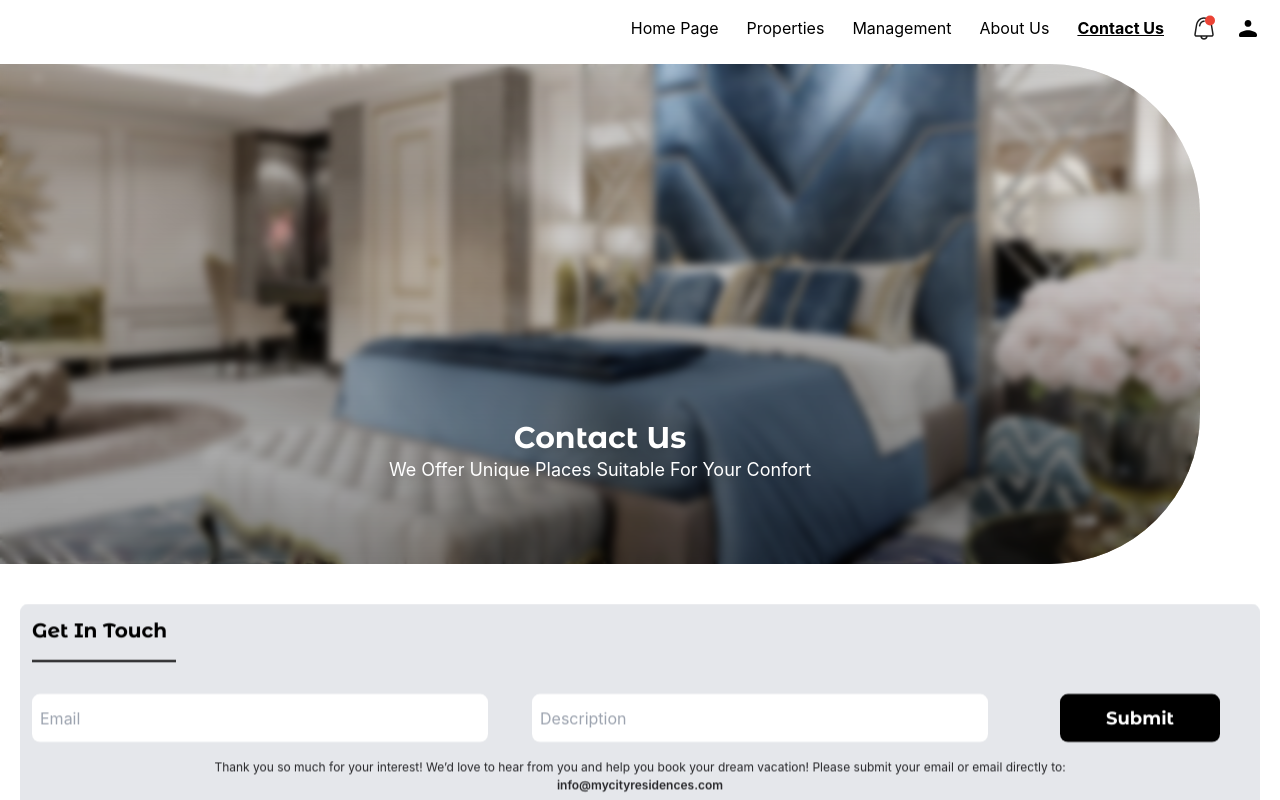
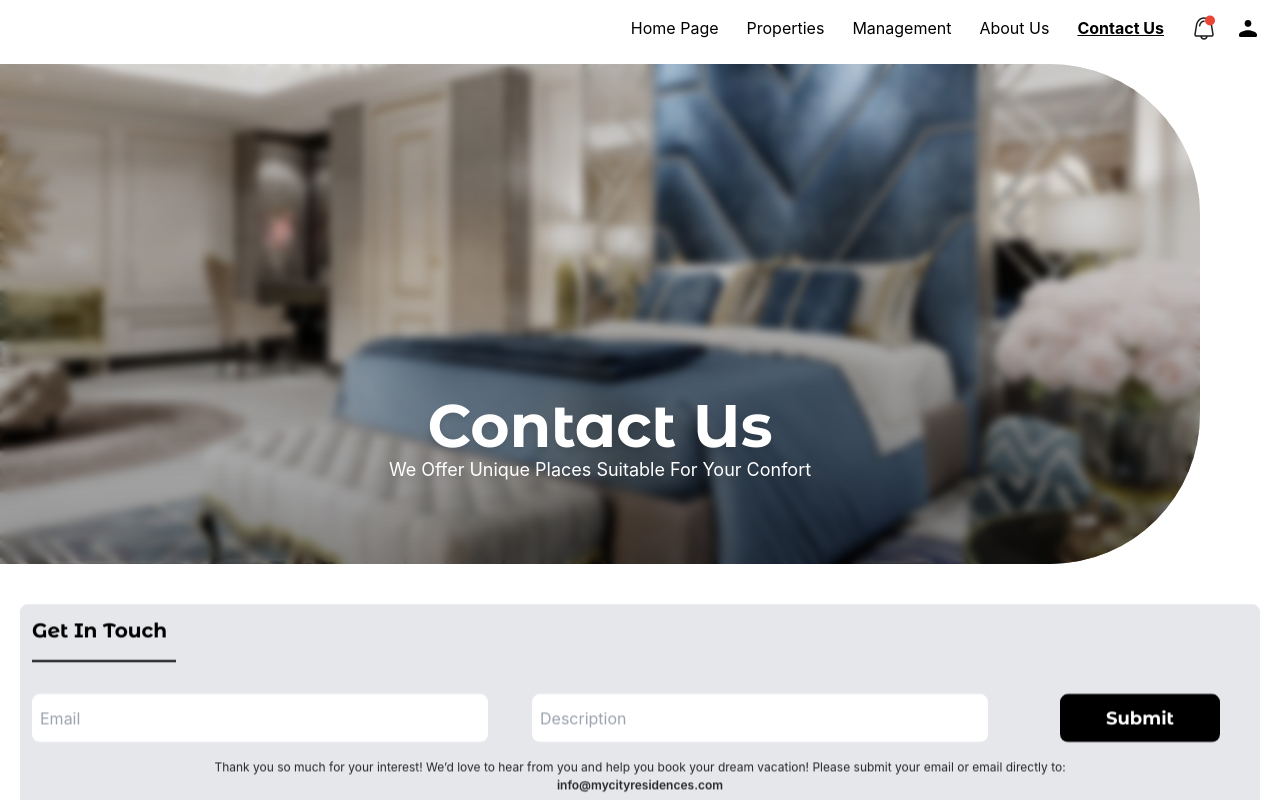
Before and after one commit to SumedhBengale/my_city_frontend, a React (Create React App) app: page /contact in a window 1280 px wide. Shown: the top 800 px of the page. Built offline with nearby package versions, Linux system fonts and the light colour scheme; what google-maps-react would draw is missing.

Commit message:
Font size change

```diff
--- a/src/pages/ContactUs/ContactUsPage.jsx
+++ b/src/pages/ContactUs/ContactUsPage.jsx
@@ -43,7 +43,7 @@ function ContactUs() {
           <img src={Image1} alt="About Us" className="w-full h-full md:object-fill lg:object-cover rounded-r-[150px] " />
         </div>
         <div className='absolute bottom-0 h-full text-center flex justify-end flex-col w-full backdrop-filter backdrop-blur-sm pb-20 bg-gradient-to-b from-transparent via-gray to-black/40 rounded-r-[150px]'>
-          <div className='text-white font-bold text-3xl  drop-shadow-lg font-custom'>Contact Us</div>
+          <div className='text-white font-bold text-6xl  drop-shadow-lg font-custom'>Contact Us</div>
           <div className='text-white text-lg drop-shadow-lg'>We Offer Unique Places Suitable For Your Confort</div>
         </div>
       </div>
```
